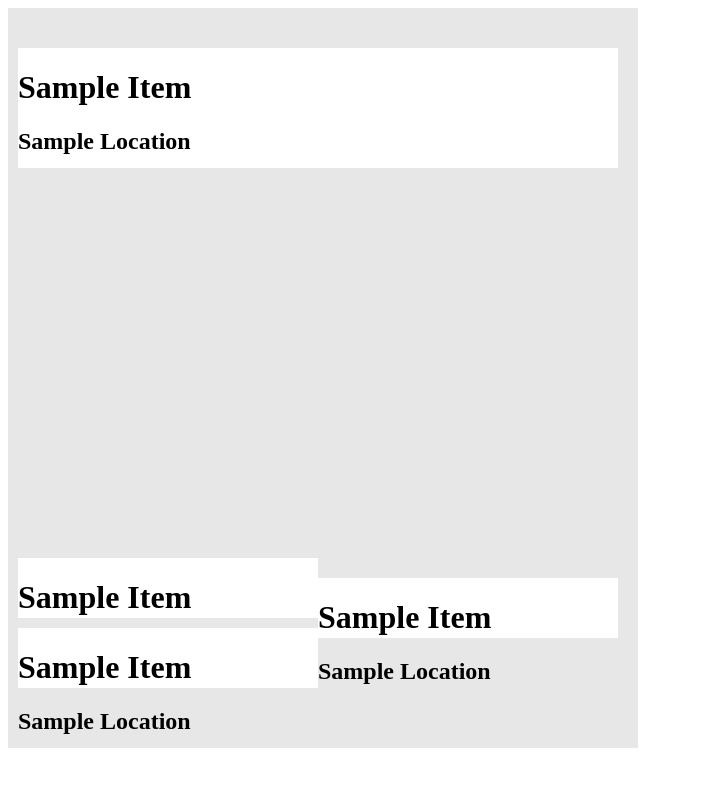
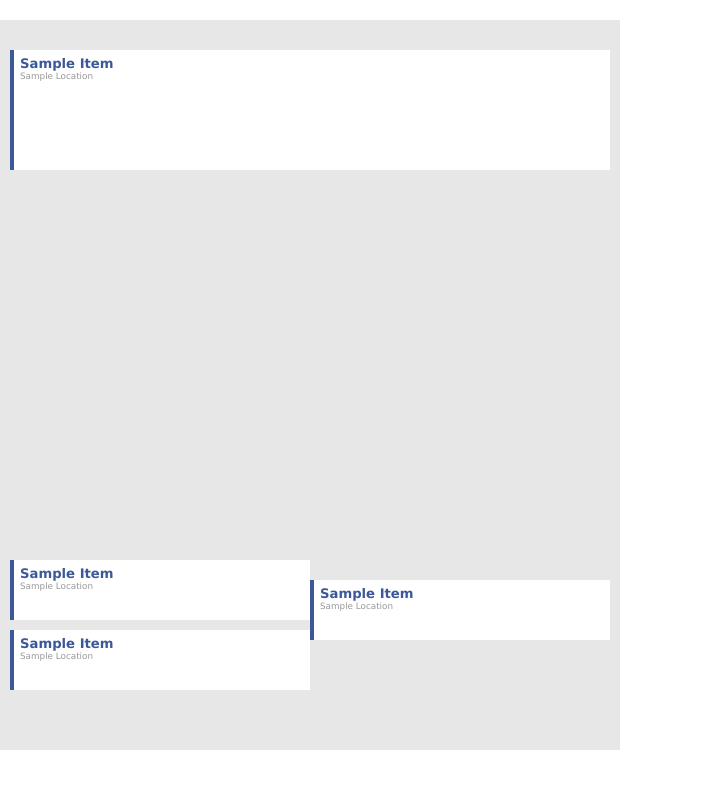
Before and after one commit to thillerson/Calendar-Layout-Playground, a plain HTML site: page public/index.html in a window 1280 px wide. Shown: the whole page, without its empty margins (0-701 px from the left). Drawn offline with Linux system fonts and the light colour scheme.

Commit message:
Styling events

```diff
--- a/public/index.html
+++ b/public/index.html
@@ -9,6 +9,7 @@
 		<script type="text/javascript" src="javascripts/layout.js"></script>
     <script id="eventTemplate" type="text/template">
       <div id="<%= id %>" class="event" style="width : <%= width %>px; height : <%= height %>px; left : <%= left %>px; top : <%= top%>px;">
+        <div class="little-bar-fella"></div>
         <h1>Sample Item</h1>
         <h2>Sample Location</h2>
       </div>
@@ -16,17 +17,16 @@
 
     <script type="text/javascript">
       var events = [
-      { id : 1, start : 30, end : 150},
-      { id : 2, start : 540, end : 600},
-      { id : 3, start : 560, end : 620},
-      { id : 4, start : 610, end : 670}
+        { id : 1, start : 30, end : 150},
+        { id : 2, start : 540, end : 600},
+        { id : 3, start : 560, end : 620},
+        { id : 4, start : 610, end : 670}
       ];
 
       $(document).ready( function() {
         var eventsToLayout = layOutDay(events);
         _.each(eventsToLayout, function(event) {
           eventHtml = _.template($("#eventTemplate").html())(event);
-          console.log(eventHtml)
           $(".day").append(eventHtml);
         });
       });
--- a/public/stylesheets/events.css
+++ b/public/stylesheets/events.css
@@ -1,14 +1,48 @@
+body {
+  background: white;
+  font-size: 11px;
+  font-family: "lucida grande",tahoma,verdana,arial,sans-serif;
+  color: #333;
+  margin: 0;
+  padding: 0;
+  text-align: left;
+}
+
 .day {
   background-color : #e7e7e7;
   width : 610px;
   height : 720px;
   border-width : medium;
-  padding : 10px;
+  padding : 10px 0 0 10px;
+  margin : 20px 0 0 0;
   position : relative;
 }
 
 .event {
   background-color : #fff;
   position : absolute;
-  margin : 10px;
+  margin-left : 10px;
 }
+
+.event h1 {
+  color : #3B5898;
+  font-size : 1.2em;
+  padding : 6px 0px 0px 10px;
+  margin : 0px;
+}
+
+.event h2 {
+  color: #999;
+  font-size : .8em;
+  font-weight : normal;
+  padding : 0px 0px 0px 10px;
+  margin : 0px;
+}
+
+.little-bar-fella {
+  background-color : #3B5898;
+  width : 4px;
+  height : 100%;
+  position : absolute;
+  display : inline;
+}
```
